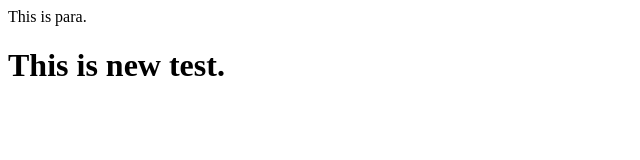
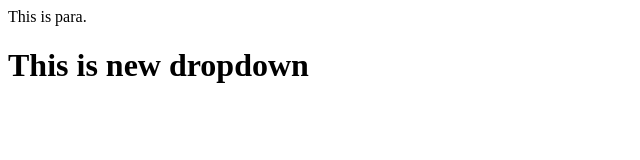
Before and after one commit to Chirags99/newdemorep, a plain HTML site: page index.html in a window 1280 px wide. Shown: the whole page, without its empty margins (0-640 px from the left). Drawn offline with Linux system fonts and the light colour scheme.

Commit message:
dropdown added

```diff
--- a/index.html
+++ b/index.html
@@ -2,7 +2,7 @@
     <p>
         This is para.
         <h1>
-            This is new test.
+            This is new <test class="">dropdown</test>
 
         </h1>
     </p>
```
